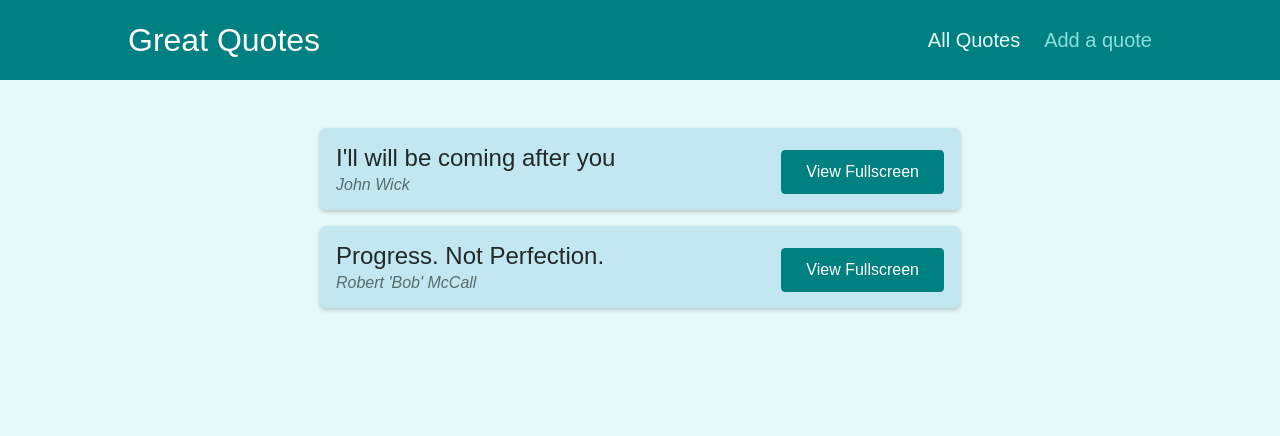
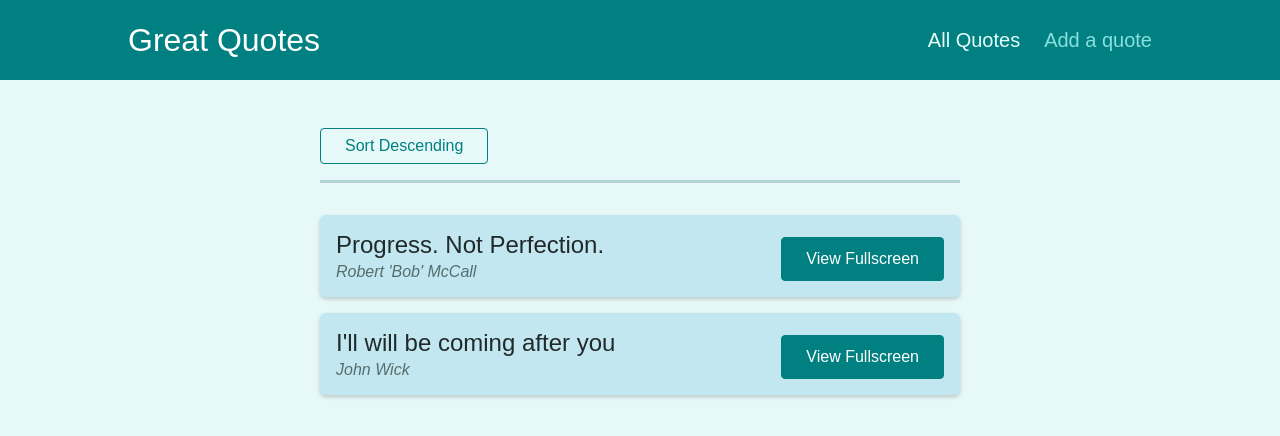
Before and after one commit to Maverick2502/react-router-2-spa, a React (Create React App) app: page /quotes in a window 1280 px wide. Shown: the top 436 px of the page. Built offline with nearby package versions, Linux system fonts and the light colour scheme.

Commit message:
Working with query params

```diff
--- a/src/components/quotes/QuoteList.js
+++ b/src/components/quotes/QuoteList.js
@@ -1,13 +1,41 @@
 import { Fragment } from "react";
+import { useHistory, useLocation } from "react-router-dom";
 
 import QuoteItem from "./QuoteItem";
 import classes from "./QuoteList.module.css";
 
+function sortQuotes(quotes, ascending) {
+  return quotes.sort((quoteA, quoteB) => {
+    if (ascending) {
+      return quoteA.id > quoteA.id ? 1 : -1;
+    } else {
+      return quoteA.id < quoteB.id ? 1 : -1;
+    }
+  });
+}
+
 const QuoteList = (props) => {
+  const history = useHistory();
+  const location = useLocation();
+  const queryParams = new URLSearchParams(location.search);
+
+  const isSortingIsAscending = queryParams.get("sort") === "asc";
+
+  const sortedQuotes = sortQuotes(props.quotes, isSortingIsAscending);
+
+  const sortingHandler = () => {
+    history.push("/quotes?sort=" + (isSortingIsAscending ? "desc" : "asc"));
+  };
+
   return (
     <Fragment>
+      <div className={classes.sorting}>
+        <button onClick={sortingHandler}>
+          Sort {isSortingIsAscending ? "Ascending" : "Descending"}
+        </button>
+      </div>
       <ul className={classes.list}>
-        {props.quotes.map((quote) => (
+        {sortedQuotes.map((quote) => (
           <QuoteItem
             key={quote.id}
             id={quote.id}
```
